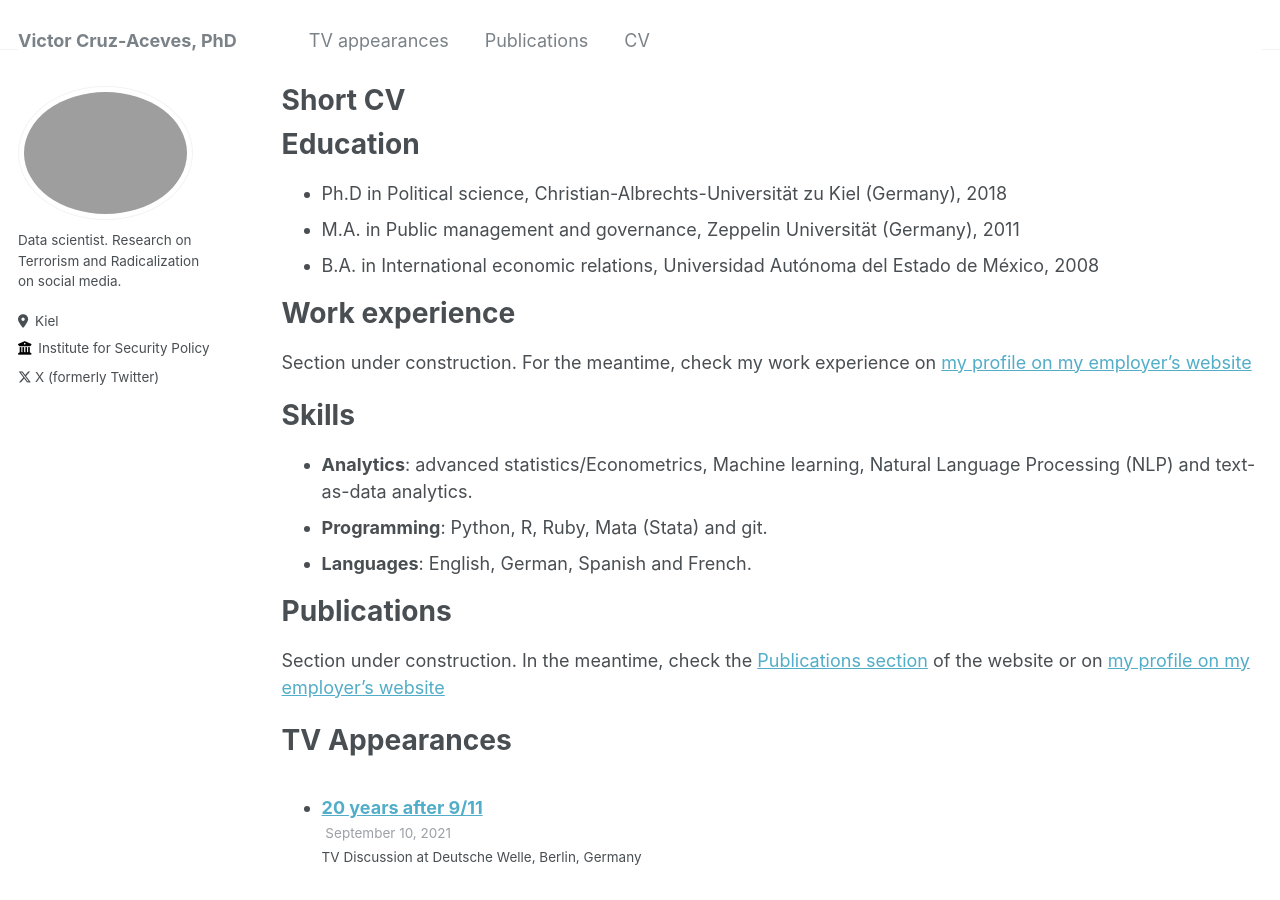
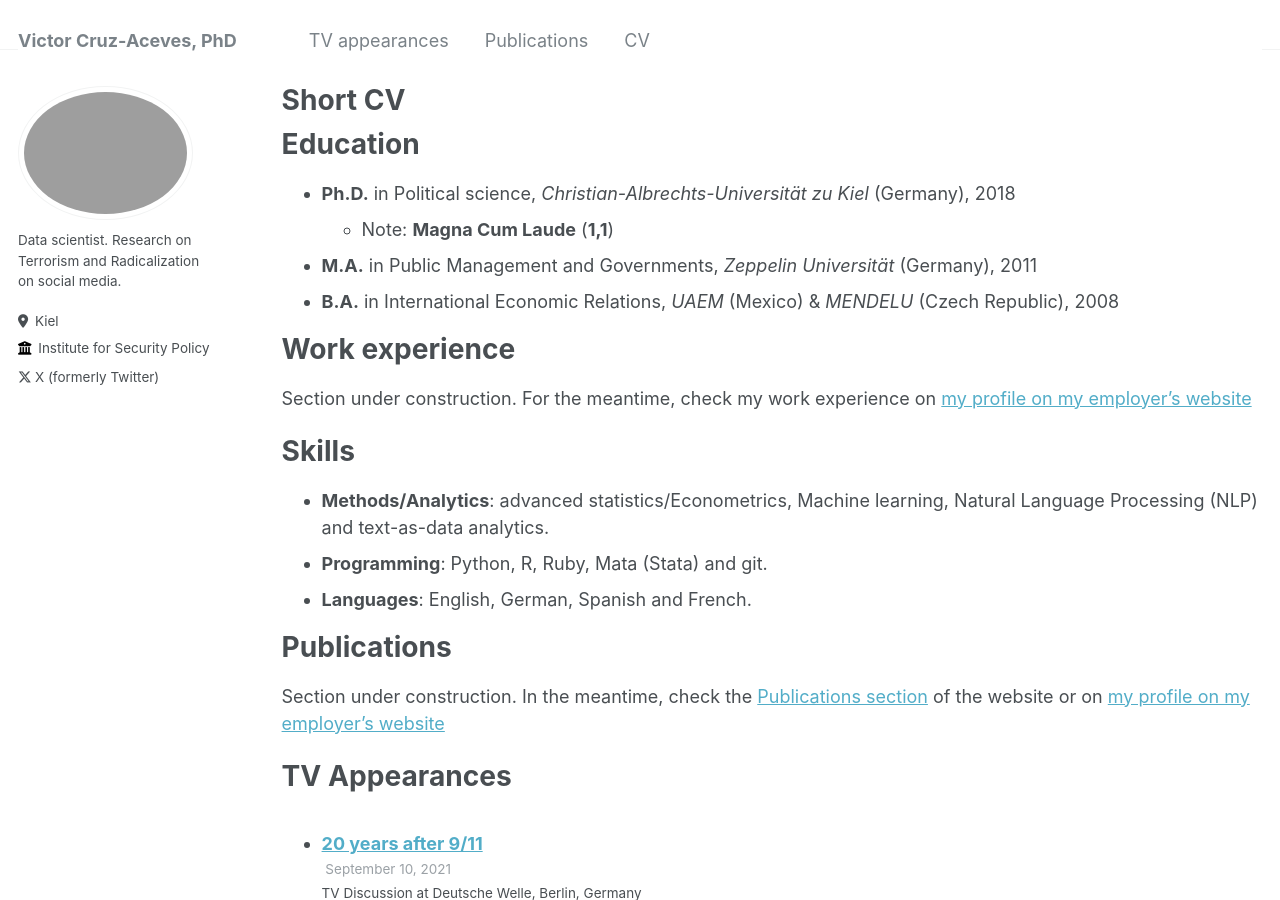
Before and after one commit to victor-cruz-aceves/victor-cruz-aceves.github.io, a Jekyll site: the page built from _pages/cv.md, in a window 1280 px wide and 900 px high. Built offline with Jekyll 4.4.1, drawn with Linux system fonts in a browser that asks for light colours.

Commit message:
Added Studies in Czech Republic, PhD note & minor edits

```diff
--- a/_pages/cv.md
+++ b/_pages/cv.md
@@ -11,9 +11,10 @@ redirect_from:
 
 Education
 ======
-* Ph.D in Political science, Christian-Albrechts-Universität zu Kiel (Germany), 2018
-* M.A. in Public management and governance, Zeppelin Universität (Germany), 2011
-* B.A. in International economic relations, Universidad Autónoma del Estado de México, 2008
+* **Ph.D.** in Political science, *Christian-Albrechts-Universität zu Kiel* (Germany), 2018
+  * Note: **Magna Cum Laude** (**1,1**)
+* **M.A.** in Public Management and Governments, *Zeppelin Universität* (Germany), 2011
+* **B.A.** in International Economic Relations, *UAEM* (Mexico) & *MENDELU* (Czech Republic), 2008
 
 Work experience
 ======
@@ -21,7 +22,7 @@ Section under construction. For the meantime, check my work experience on [my pr
 
 Skills
 ======
-* **Analytics**: advanced statistics/Econometrics, Machine learning, Natural Language Processing (NLP) and text-as-data analytics.
+* **Methods/Analytics**: advanced statistics/Econometrics, Machine learning, Natural Language Processing (NLP) and text-as-data analytics.
 * **Programming**: Python, R, Ruby, Mata (Stata) and git.
 * **Languages**: English, German, Spanish and French.
 
```
